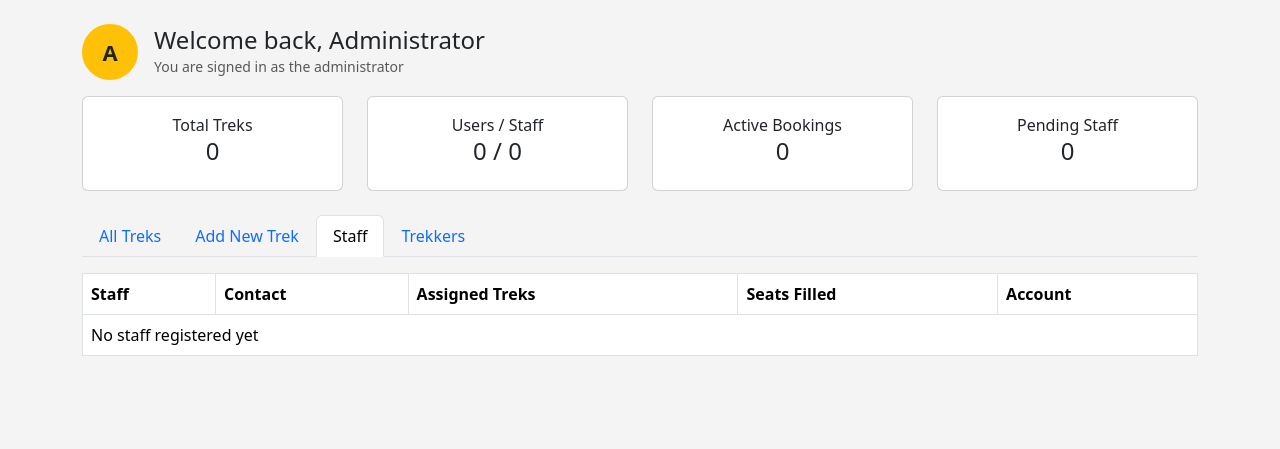
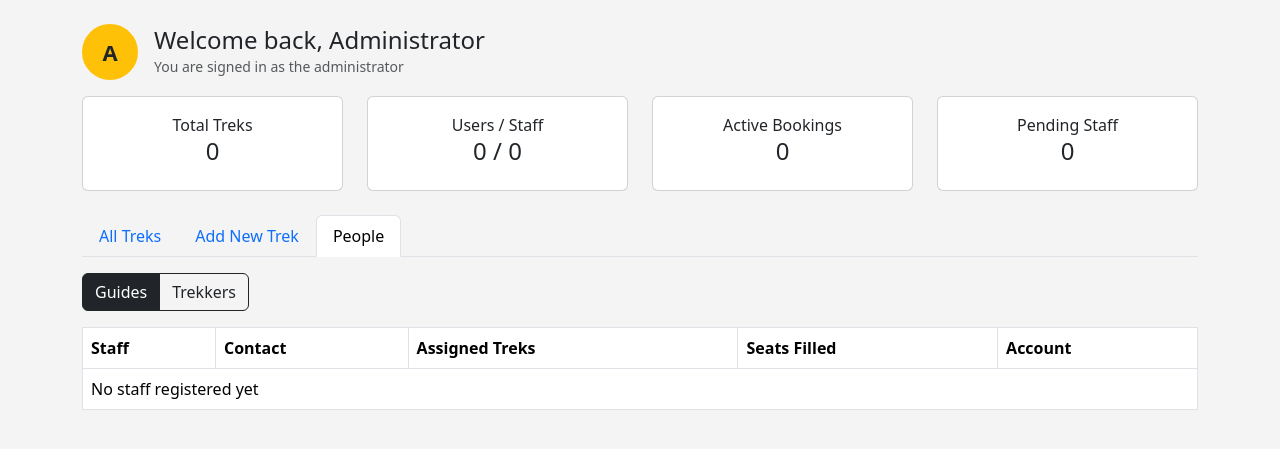
Before and after one commit to GuptaOum/trek-app, a Flask app: page /admin?show=staff in a window 1280 px wide. Shown: the part 60-509 px from the top of the page. Run offline with Flask 3, Linux system fonts and the light colour scheme; the visitor is signed in with stand-in values (Sample User, id 1); data comes from the database, SQL or seed files in the repository; data that the repository does not hold is empty.

Commit message:
Put guides and trekkers under one People tab
The staff and trekker tabs did the same job on two different groups of people, so they are now one People tab with a Guides and Trekkers switch inside it. The waiting count still shows on the tab and on the Guides button.

```diff
--- a/templates/admin_dashboard.html
+++ b/templates/admin_dashboard.html
@@ -35,14 +35,22 @@
         <a class="nav-link {% if show == 'add' %}active{% endif %}" href="{{ url_for('admin_dashboard', show='add') }}">Add New Trek</a>
     </li>
     <li class="nav-item">
-        <a class="nav-link {% if show == 'staff' %}active{% endif %}" href="{{ url_for('admin_dashboard', show='staff') }}">
-            Staff{% if pending %} <span class="badge bg-danger">{{ pending|length }}</span>{% endif %}
+        <a class="nav-link {% if show in ['staff', 'users'] %}active{% endif %}" href="{{ url_for('admin_dashboard', show='staff') }}">
+            People{% if pending %} <span class="badge bg-danger">{{ pending|length }}</span>{% endif %}
         </a>
     </li>
-    <li class="nav-item">
-        <a class="nav-link {% if show == 'users' %}active{% endif %}" href="{{ url_for('admin_dashboard', show='users') }}">Trekkers</a>
-    </li>
 </ul>
+
+{% if show in ['staff', 'users'] %}
+<div class="btn-group mb-3">
+    <a href="{{ url_for('admin_dashboard', show='staff') }}"
+       class="btn btn-{% if show != 'staff' %}outline-{% endif %}dark">
+        Guides{% if pending %} ({{ pending|length }} waiting){% endif %}
+    </a>
+    <a href="{{ url_for('admin_dashboard', show='users') }}"
+       class="btn btn-{% if show != 'users' %}outline-{% endif %}dark">Trekkers</a>
+</div>
+{% endif %}
 
 {% if not show %}
 <form method="get" class="row g-2 mb-3">
```
